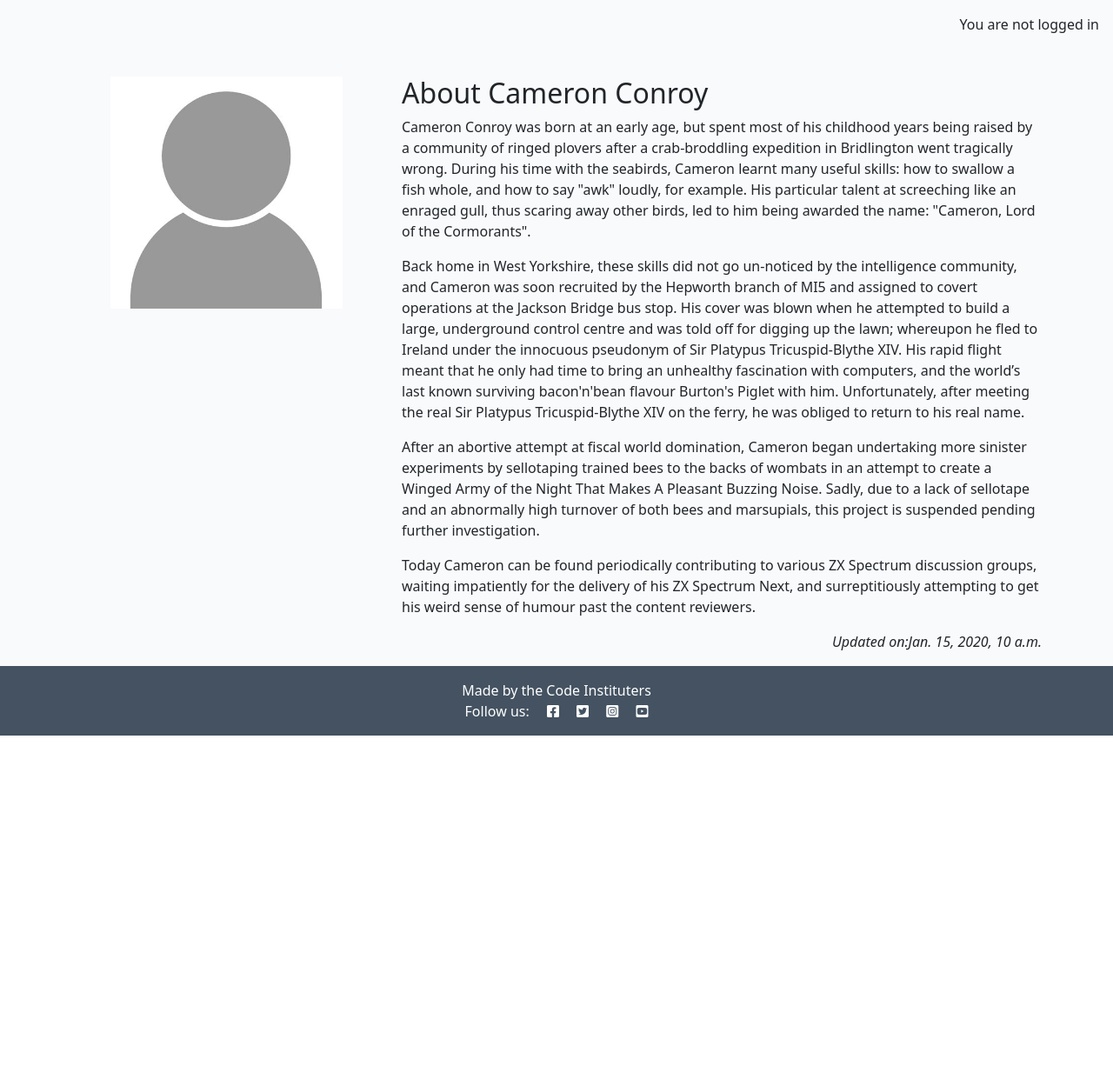
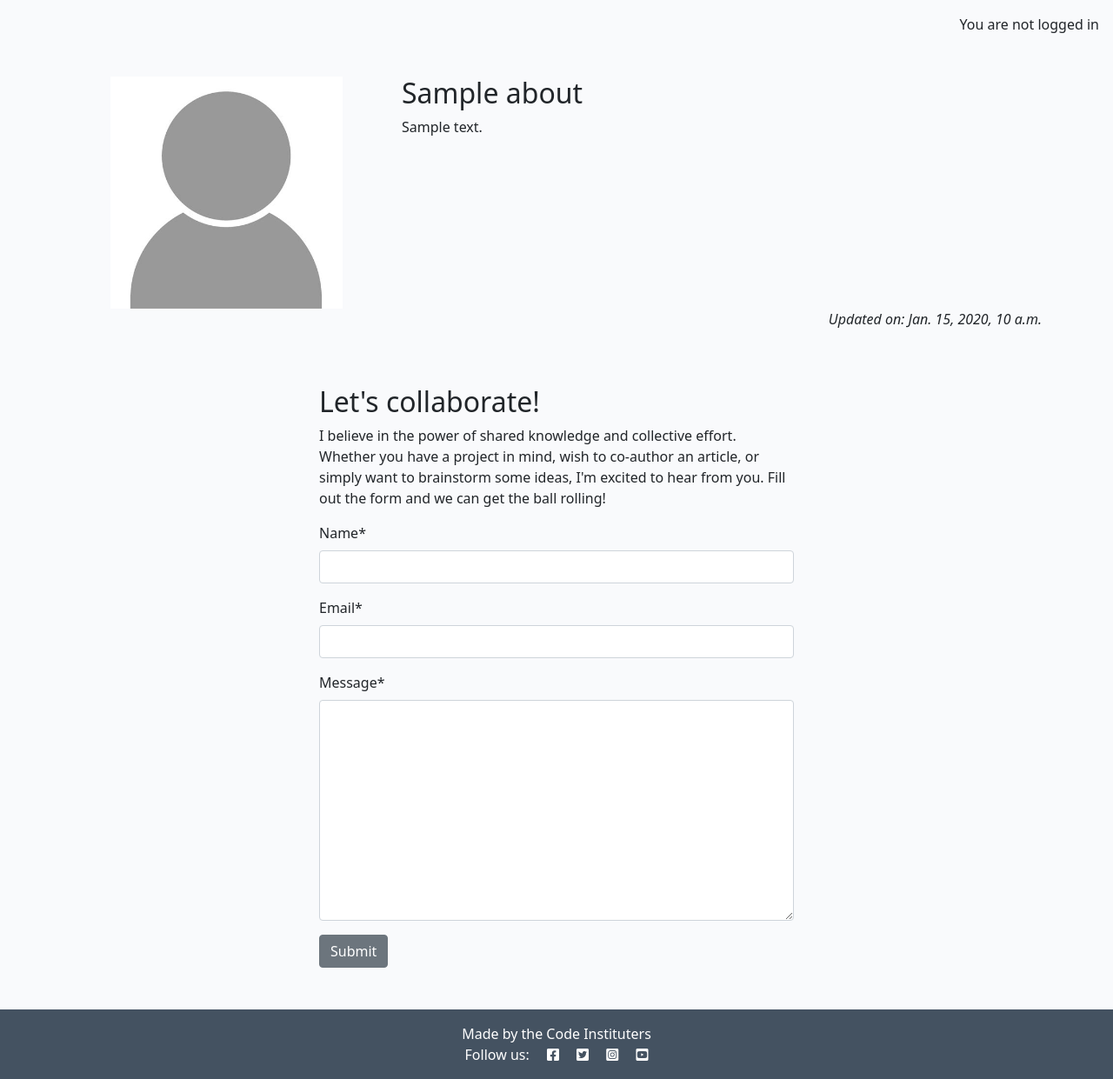
Before and after one commit to Cam-4587/django-blog, a Django app: page /about/ in a window 1280 px wide. Shown: the part 60-1301 px from the top of the page at 87% size. Before the commit the page ends 906 px from the top, so only its background shows below. Run offline with Django 4.2, Linux system fonts and the light colour scheme; tables that the repository leaves empty hold one stand-in row (values such as "Sample post"); some libraries are stand-ins or nearby versions.

Commit message:
Create the Collaboration Request form

```diff
--- /dev/null
+++ b/about/forms.py
@@ -0,0 +1,8 @@
+from .models import CollaborateRequest
+from django import forms
+
+
+class CollaborateForm(forms.ModelForm):
+    class Meta:
+        model = CollaborateRequest
+        fields = ('name', 'email', 'message')
--- a/about/models.py
+++ b/about/models.py
@@ -1,6 +1,8 @@
 from django.db import models
 
 # Create your models here.
+
+
 class About(models.Model):
     title = models.CharField(max_length=200)
     updated_on = models.DateTimeField(auto_now=True)
@@ -8,3 +10,13 @@ class About(models.Model):
 
     def __str__(self):
         return self.title
+
+
+class CollaborateRequest(models.Model):
+    name = models.CharField(max_length=200)
+    email = models.EmailField()
+    message = models.TextField()
+    read = models.BooleanField(default=False)
+
+    def __str__(self):
+        return f"Collaboration request from {self.name}"
--- a/about/templates/about/about.html
+++ b/about/templates/about/about.html
@@ -1,43 +1,41 @@
 {% extends 'base.html' %}
+{% load static %}
+{% load crispy_forms_tags %}
+
 {% block content %}
-{% load static %}
 <div class="container mt-5">
     <div class="row">
-        <div class="col-4 text-center">
+        <div class="col-12 col-md-4 text-center">
             <img src="{% static 'images/nobody.jpg' %}" width="75%">
         </div>
-        <div class="col-8">
-            <!-- Title goes between these h2 tags -->
-            <!-- <h2>{{ about.title }}</h2> -->
-            <h2>About Cameron Conroy</h2>
-            <!-- Content goes directly underneath this -->
-            <!-- {{ about.content | safe }} -->
-            <p>Cameron Conroy was born at an early age, but spent most of his childhood years being raised by a
-                community of ringed plovers after a crab-broddling expedition in Bridlington went tragically wrong.
-                During his time with the seabirds, Cameron learnt many useful skills: how to swallow a fish whole, and
-                how to say "awk" loudly, for example. His particular talent at screeching like an enraged gull, thus
-                scaring away other birds, led to him being awarded the name: "Cameron, Lord of the Cormorants".</p>
-            <p>Back home in West Yorkshire, these skills did not go un-noticed by the intelligence community, and
-                Cameron was soon recruited by the Hepworth branch of MI5 and assigned to covert operations at the
-                Jackson Bridge bus stop. His cover was blown when he attempted to build a large, underground control
-                centre and was told off for digging up the lawn; whereupon he fled to Ireland under the innocuous
-                pseudonym of Sir Platypus Tricuspid-Blythe XIV. His rapid flight meant that he only had time to bring an
-                unhealthy fascination with computers, and the world’s last known surviving bacon'n'bean flavour Burton's
-                Piglet with him. Unfortunately, after meeting the real Sir Platypus Tricuspid-Blythe XIV on the ferry,
-                he was obliged to return to his real name.</p>
-            <p>After an abortive attempt at fiscal world domination, Cameron began undertaking more sinister experiments
-                by sellotaping trained bees to the backs of wombats in an attempt to create a Winged Army of the Night
-                That Makes A Pleasant Buzzing Noise. Sadly, due to a lack of sellotape and an abnormally high turnover
-                of both bees and marsupials, this project is suspended pending further investigation.</p>
-            <p>Today Cameron can be found periodically contributing to various ZX Spectrum discussion groups, waiting
-                impatiently for the delivery of his ZX Spectrum Next, and surreptitiously attempting to get his weird
-                sense of humour past the content reviewers.</p>
+        <div class="col-12 col-md-8">
+            <h2>{{ about.title }}</h2>
+            {{ about.content | safe }}
         </div>
     </div>
     <div class="row">
         <div class="col text-right">
             <!-- Updated on field goes in here -->
-            <p class="text-end"><em>Updated on:{{ about.updated_on }} </em></p>
+
+            <p class="text-end"><em>Updated on: {{ about.updated_on }}</em></p>
+        </div>
+    </div>
+    <div class="row justify-content-center">
+        <div class="col-12 col-md-6 my-5">
+            <h2>Let's collaborate!</h2>
+            <p>I believe in the power of shared knowledge and collective effort.
+                Whether you have a project in mind, wish to co-author
+                an article, or simply want to brainstorm some ideas,
+                I'm excited to hear from you. Fill out the form
+                and we can get the ball rolling!</p>
+
+            <!-- add your form here. Your submit button should
+                                have the classes of btn, btn-secondary -->
+            <form method="post">
+                {{ collaborate_form | crispy }}
+                {% csrf_token %}
+                <button class="btn btn-secondary" type="submit">Submit</button>
+            </form>
         </div>
     </div>
 </div>
--- a/about/views.py
+++ b/about/views.py
@@ -1,5 +1,6 @@
 from django.shortcuts import render
 from .models import About
+from .forms import CollaborateForm
 
 # Create your views here.
 
@@ -8,9 +9,12 @@ def about_me(request):
     Renders the About page
     """
     about = About.objects.all().order_by('-updated_on').first()
+    collaborate_form = CollaborateForm()
 
     return render(
         request,
         "about/about.html",
-        {"about": about},
+        {"about": about,
+        "collaborate_form" : collaborate_form,
+        },
     )
```
Also changed, not shown: about/admin.py (+13 -3 lines), about/migrations/0002_collaboraterequest.py (added).
